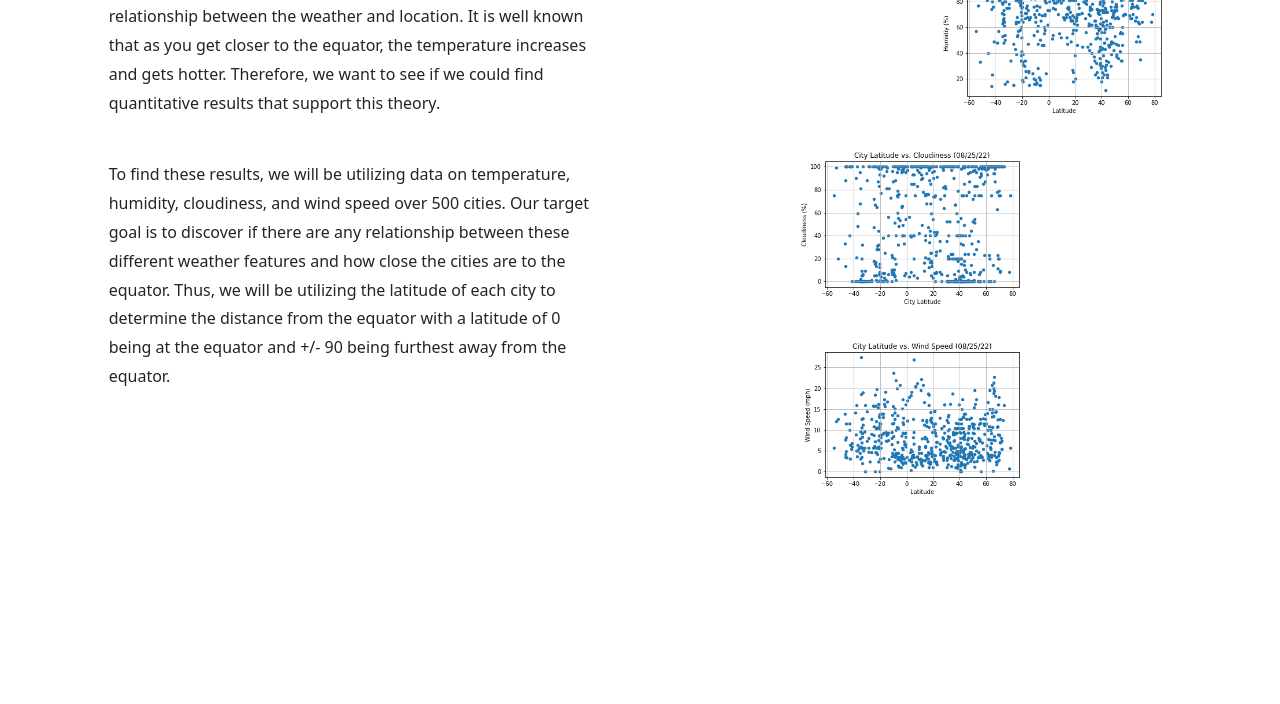
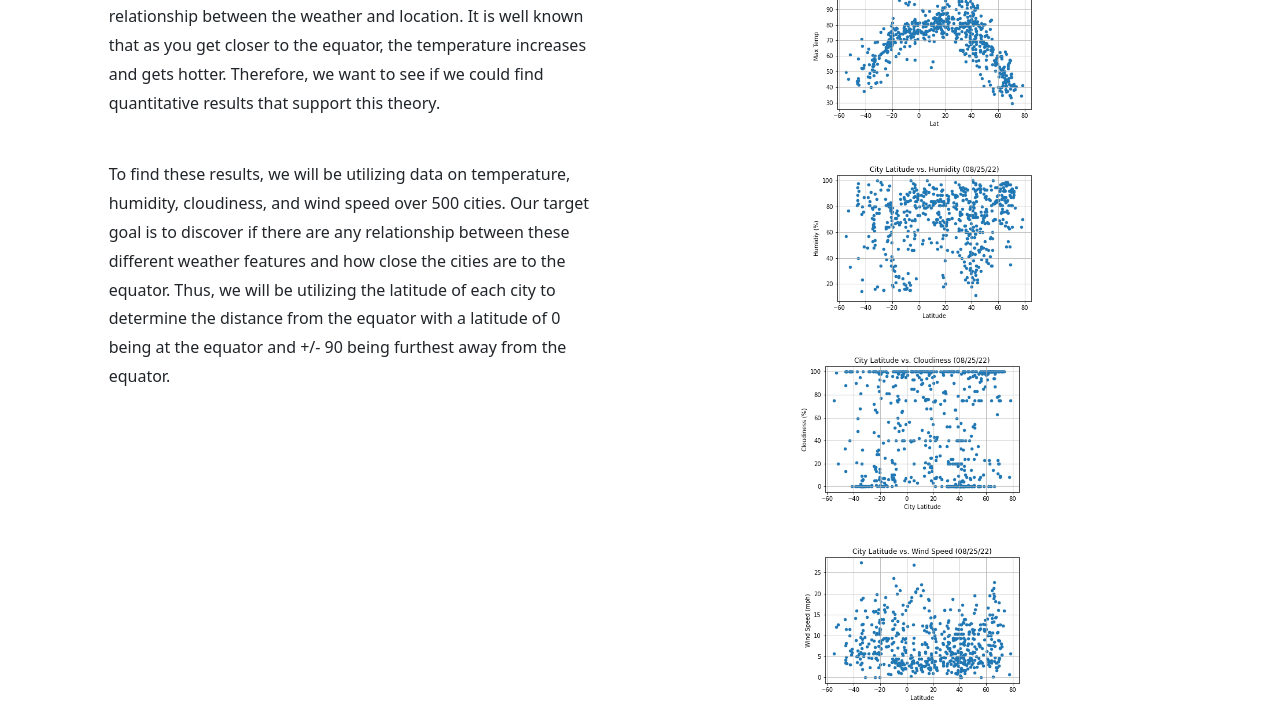
Before and after one commit to kle96/kle96.github.io-Web-Design-Challenge, a plain HTML site: page index.html in a window 1280 px wide. Shown: the part 209-913 px from the top of the page. Before the commit the page ends 800 px from the top, so only its background shows below. Drawn offline with nearby package versions, Linux system fonts and the light colour scheme; the site is published under a folder, as on GitHub Pages, so addresses that start at the root find nothing.

Commit message:
retesting if temperature plot works

```diff
--- a/index.html
+++ b/index.html
@@ -86,7 +86,7 @@
             <div class="container grid_img">
                 <div class="row">
                     <div class="col">
-                        <a href="Visualizations/temperature_page.html"><img src="/assets/Images/Weather-lat_temp_fig.png" alt="Latitude vs. Temperature Scatter Plot"></a>
+                        <a href="Visualizations/temperature_page.html"><img src="./assets/Images/Weather-lat_temp_fig.png" alt="Latitude vs. Temperature Scatter Plot"></a>
                     </div>
                     <div class="col">
                         <a href="Visualizations/humidity_page.html"><img src="assets/Images/Weather-lat_humidity.png" alt="Latitude vs. Humidity Scatter Plot"></a>
```
